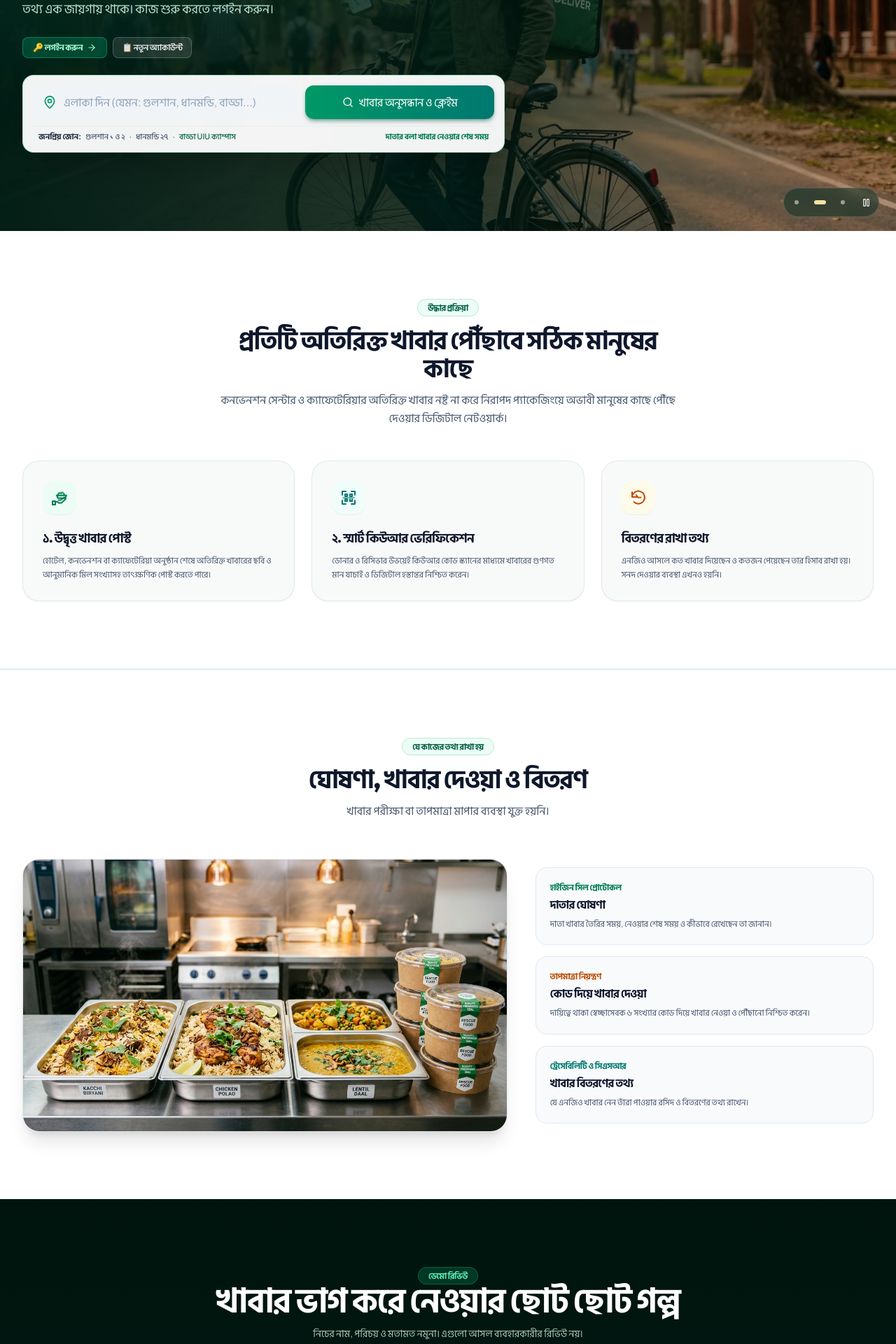
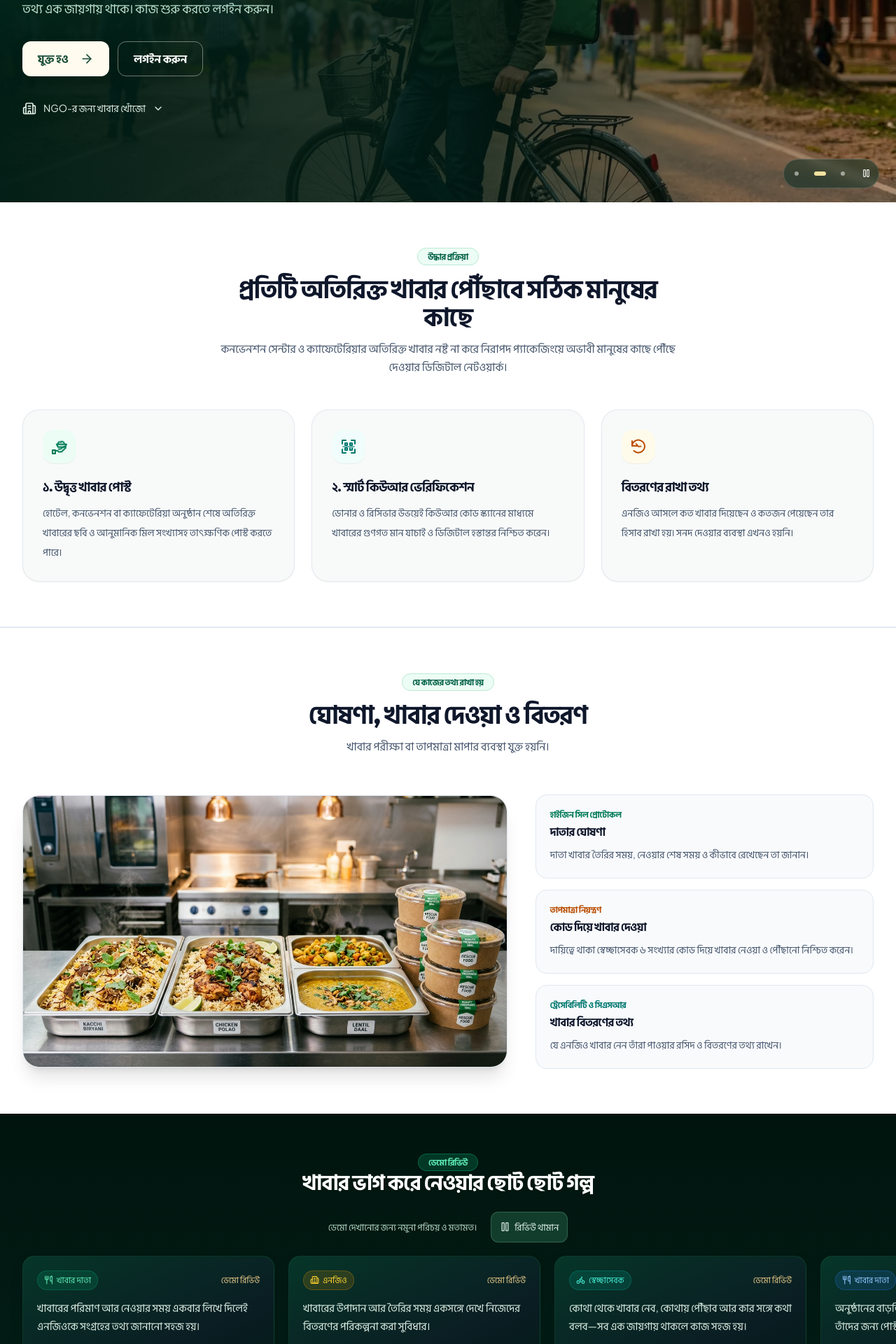
Before and after one commit to mahamudul-hasan7/shearbitebd, a Next.js app: page / in a window 1280 px wide. Shown: the part 380-2300 px from the top of the page at 70% size. Built offline with nearby package versions, Linux system fonts and the light colour scheme; no server answers.

Commit message:
Improve landing page actions, readability and compact reviews

```diff
--- a/src/components/home/home-responsive.module.css
+++ b/src/components/home/home-responsive.module.css
@@ -1 +1,95 @@
-@media(max-width:1023px) { .desktop { display:none; } }
+@media (max-width: 1023px) {
+  .desktop {
+    display: none;
+  }
+}
+
+.heroActions {
+  display: flex;
+  align-items: center;
+  flex-wrap: wrap;
+  gap: 12px;
+  padding-top: 8px;
+}
+
+.primaryAction,
+.secondaryAction {
+  display: inline-flex;
+  min-height: 50px;
+  align-items: center;
+  justify-content: center;
+  gap: 16px;
+  padding: 12px 22px;
+  border-radius: 12px;
+  font-size: 16px;
+  font-weight: 650;
+  line-height: 1.5;
+  transition: background 150ms, color 150ms;
+}
+
+.primaryAction {
+  background: #fffcef;
+  color: #164b35;
+  box-shadow: 0 4px 16px #001c1926;
+}
+
+.primaryAction:hover {
+  background: #e6f0d9;
+}
+
+.secondaryAction {
+  border: 1px solid #ffffff66;
+  color: #fff;
+}
+
+.secondaryAction:hover {
+  background: #ffffff14;
+}
+
+.foodSearch {
+  max-width: 688px;
+}
+
+.foodSearch > summary {
+  display: flex;
+  width: fit-content;
+  min-height: 44px;
+  align-items: center;
+  gap: 10px;
+  color: #e2f2e9;
+  font-size: 14px;
+  line-height: 1.6;
+  cursor: pointer;
+  list-style: none;
+}
+
+.foodSearch > summary::-webkit-details-marker {
+  display: none;
+}
+
+.foodSearch > summary > svg:last-child {
+  transition: transform 150ms;
+}
+
+.foodSearch[open] > summary > svg:last-child {
+  transform: rotate(180deg);
+}
+
+.foodSearch > form {
+  margin-top: 8px;
+}
+
+.primaryAction:focus-visible,
+.secondaryAction:focus-visible,
+.foodSearch > summary:focus-visible {
+  outline: 3px solid #f1e2a0;
+  outline-offset: 4px;
+}
+
+@media (prefers-reduced-motion: reduce) {
+  .primaryAction,
+  .secondaryAction,
+  .foodSearch > summary > svg {
+    transition: none;
+  }
+}
--- a/src/components/home/home-view.tsx
+++ b/src/components/home/home-view.tsx
@@ -16,6 +16,7 @@ import Image from "next/image";
 import { useRouter } from "next/navigation";
 import {
   ArrowRight,
+  Building2,
   ChevronDown,
   Clock,
   HelpCircle,
@@ -29,7 +30,7 @@ import {
 } from "lucide-react";
 import { BrandLogo } from "@/components/brand/brand-logo";
 import { ReviewTrainMarquee } from "@/components/home/review-train-marquee";
-import { useMockAuth } from "@/features/auth/mock-auth";
+import { getRoleLandingRoute, useMockAuth } from "@/features/auth/mock-auth";
 import { UserRole } from "@/lib/constants/roles";
 import { ROUTES } from "@/lib/routes";
 import { cn } from "@/lib/utils";
@@ -311,6 +312,7 @@ export function HomeView() {
   const tx = useUiText();
   const router = useRouter();
   const { session } = useMockAuth();
+  const primaryHref = session ? getRoleLandingRoute(session.role) : ROUTES.auth.roleSelection;
   const { language: lang, setLanguage: setLang } = useLanguage();
   const [activeNav, setActiveNav] = useState<string>("hero");
   const [isMobileMenuOpen, setIsMobileMenuOpen] = useState(false);
@@ -659,23 +661,22 @@ export function HomeView() {
                 {t.hero.subtitle}
               </p>
 
-              {/* Direct Access CTA Bar for Mobile & Desktop - Compact & Balanced */}
-              <div className={cn("flex flex-wrap items-center gap-2 pt-0.5", mobile.actions)}>
-                <Link
-                  href={ROUTES.auth.login}
-                  className="inline-flex items-center gap-1.5 rounded-lg bg-emerald-500/25 border border-emerald-400/40 px-3.5 py-1.5 text-xs font-bold text-emerald-200 hover:bg-emerald-500/35 transition-all active:scale-95 touch-manipulation cursor-pointer font-heading"
-                >
-                  <span>{tx("🔑 ড্যাশবোর্ড লগইন")}</span>
-                  <ArrowRight className="size-3.5" />
+              <div className={responsive.heroActions}>
+                <Link href={primaryHref} className={responsive.primaryAction}>
+                  {tx(session ? "Continue to dashboard" : "Join ShareBite")}
+                  <ArrowRight className="size-5" aria-hidden="true" />
                 </Link>
-                <Link
-                  href={ROUTES.auth.roleSelection}
-                  className="inline-flex items-center gap-1.5 rounded-lg border border-white/20 bg-white/10 px-3 py-1.5 text-xs font-semibold text-white/90 hover:bg-white/20 transition-all active:scale-95 touch-manipulation cursor-pointer font-heading"
-                >
-                  <span>{tx("📋 নতুন একাউন্ট")}</span>
-                </Link>
+                {!session && <Link href={ROUTES.auth.login} className={responsive.secondaryAction}>
+                  {t.nav.login}
+                </Link>}
               </div>
 
+              <details className={responsive.foodSearch}>
+                <summary>
+                  <Building2 className="size-5" aria-hidden="true" />
+                  {tx("Find food for your NGO")}
+                  <ChevronDown className="size-4" aria-hidden="true" />
+                </summary>
                 {/* Integrated Search & Action Box (Floating Glass Style) */}
                 <form onSubmit={handleHeroSearchSubmit} className={cn("rounded-2xl border border-emerald-500/30 bg-white/95 p-3 shadow-2xl backdrop-blur-md sm:p-3.5 text-left", mobile.search)}>
                   <div className={cn("grid gap-2 sm:grid-cols-12", mobile.searchRow)}>
@@ -728,6 +729,7 @@ export function HomeView() {
                     <span className="text-emerald-700 font-extrabold">{t.hero.urgentTag}</span>
                   </div>
                 </form>
+              </details>
 
             </div>
 
@@ -738,7 +740,7 @@ export function HomeView() {
       </section>
 
       {/* 3. Bento Grid: Civic Infrastructure in Action (উদ্ধার প্রক্রিয়া) */}
-      <section id="how-it-works" className="py-20 sm:py-24 bg-white border-b border-slate-200/90">
+      <section id="how-it-works" className="py-14 sm:py-16 bg-white border-b border-slate-200/90">
         <div className="mx-auto max-w-7xl px-4 sm:px-6 lg:px-8">
           <div className="text-center max-w-2xl mx-auto">
             <span className="rounded-full bg-emerald-50 px-3.5 py-1 text-xs font-extrabold uppercase tracking-wider text-emerald-800 font-heading border border-emerald-600/20">
@@ -761,7 +763,7 @@ export function HomeView() {
               <h3 className="mt-5 text-lg font-black text-slate-900 font-heading">
                 {t.bento.card1Title}
               </h3>
-              <p className="mt-2 text-xs leading-relaxed text-slate-600">
+              <p className="mt-2 text-sm leading-7 text-slate-600">
                 {t.bento.card1Desc}
               </p>
             </div>
@@ -774,7 +776,7 @@ export function HomeView() {
               <h3 className="mt-5 text-lg font-black text-slate-900 font-heading">
                 {t.bento.card2Title}
               </h3>
-              <p className="mt-2 text-xs leading-relaxed text-slate-600">
+              <p className="mt-2 text-sm leading-7 text-slate-600">
                 {t.bento.card2Desc}
               </p>
             </div>
@@ -787,7 +789,7 @@ export function HomeView() {
               <h3 className="mt-5 text-lg font-black text-slate-900 font-heading">
                 {t.bento.card3Title}
               </h3>
-              <p className="mt-2 text-xs leading-relaxed text-slate-600">
+              <p className="mt-2 text-sm leading-7 text-slate-600">
                 {t.bento.card3Desc}
               </p>
             </div>
@@ -796,7 +798,7 @@ export function HomeView() {
       </section>
 
       {/* 5. Food Safety & Packaging Standards */}
-      <section id="standards" className="border-t border-slate-200/90 bg-white py-20 sm:py-24">
+      <section id="standards" className="border-t border-slate-200/90 bg-white py-14 sm:py-16">
         <div className="mx-auto max-w-7xl px-4 sm:px-6 lg:px-8">
           <div className="text-center max-w-2xl mx-auto">
             <span className="rounded-full bg-emerald-50 px-3.5 py-1 text-xs font-extrabold uppercase tracking-wider text-emerald-800 font-heading border border-emerald-600/20">
@@ -831,7 +833,7 @@ export function HomeView() {
                 <h4 className="mt-1 text-base font-bold text-slate-900 font-heading">
                   {t.standards.card1Title}
                 </h4>
-                <p className="mt-1.5 text-xs leading-relaxed text-slate-600">
+                <p className="mt-1.5 text-sm leading-7 text-slate-600">
                   {t.standards.card1Desc}
                 </p>
               </div>
@@ -843,7 +845,7 @@ export function HomeView() {
                 <h4 className="mt-1 text-base font-bold text-slate-900 font-heading">
                   {t.standards.card2Title}
                 </h4>
-                <p className="mt-1.5 text-xs leading-relaxed text-slate-600">
+                <p className="mt-1.5 text-sm leading-7 text-slate-600">
                   {t.standards.card2Desc}
                 </p>
               </div>
@@ -855,7 +857,7 @@ export function HomeView() {
                 <h4 className="mt-1 text-base font-bold text-slate-900 font-heading">
                   {t.standards.card3Title}
                 </h4>
-                <p className="mt-1.5 text-xs leading-relaxed text-slate-600">
+                <p className="mt-1.5 text-sm leading-7 text-slate-600">
                   {t.standards.card3Desc}
                 </p>
               </div>
@@ -865,29 +867,26 @@ export function HomeView() {
       </section>
 
       {/* 7. Clearly labelled fictional demo reviews */}
-      <section id="impact" className="py-20 sm:py-24 bg-gradient-to-b from-[#01140e] to-[#021f17] text-white">
+      <section id="impact" className="py-12 sm:py-14 bg-gradient-to-b from-[#01140e] to-[#021f17] text-white">
         <div className="mx-auto max-w-7xl px-4 sm:px-6 lg:px-8">
           <div className="text-center max-w-2xl mx-auto space-y-3">
             <span className="rounded-full bg-emerald-500/20 px-3.5 py-1 text-xs font-extrabold uppercase tracking-wider text-emerald-300 font-heading border border-emerald-400/30">
               {t.stories.badge}
             </span>
-            <h2 className="text-3xl font-black tracking-tight sm:text-4xl lg:text-5xl font-heading">
+            <h2 className="text-2xl font-bold tracking-tight sm:text-3xl font-heading">
               {t.stories.title}
             </h2>
-            <p className="text-xs sm:text-sm text-emerald-100/80 leading-relaxed">
-              {t.stories.subtitle}
-            </p>
           </div>
 
           {/* Continuous Infinite Review Train Animation */}
-          <div className="mt-10 sm:mt-12 -mx-4 sm:-mx-6 lg:-mx-8">
-            <ReviewTrainMarquee lang={lang} />
+          <div className="mt-6 -mx-4 sm:-mx-6 lg:-mx-8">
+            <ReviewTrainMarquee lang={lang} compact />
           </div>
         </div>
       </section>
 
       {/* 8. NEW: Frequently Asked Questions (FAQ Accordion) */}
-      <section id="faq" className="py-20 sm:py-24 bg-white border-t border-slate-200/90">
+      <section id="faq" className="py-14 sm:py-16 bg-white border-t border-slate-200/90">
         <div className="mx-auto max-w-4xl px-4 sm:px-6 lg:px-8">
           <div className="text-center space-y-3">
             <span className="inline-flex items-center gap-1.5 rounded-full bg-emerald-50 px-3.5 py-1 text-xs font-extrabold uppercase tracking-wider text-emerald-800 font-heading border border-emerald-600/20">
@@ -913,6 +912,8 @@ export function HomeView() {
                   <button
                     type="button"
                     onClick={() => setOpenFaqIndex(isOpen ? null : idx)}
+                    aria-expanded={isOpen}
+                    aria-controls={isOpen ? `landing-faq-answer-${idx}` : undefined}
                     className="flex w-full items-center justify-between p-5 text-left font-heading text-sm sm:text-base font-bold text-slate-900 hover:text-emerald-700 transition-colors cursor-pointer"
                   >
                     <span>{item.q}</span>
@@ -926,7 +927,7 @@ export function HomeView() {
                     </span>
                   </button>
                   {isOpen && (
-                    <div className="px-5 pb-5 pt-1 text-xs sm:text-sm leading-relaxed text-slate-600 font-normal border-t border-slate-200/60 bg-white">
+                    <div id={`landing-faq-answer-${idx}`} className="px-5 pb-5 pt-3 text-sm leading-7 text-slate-600 font-normal border-t border-slate-200/60 bg-white">
                       {item.a}
                     </div>
                   )}
@@ -940,14 +941,14 @@ export function HomeView() {
       {/* 9. Partner Logos Strip */}
       <section id="partners" className="border-y border-slate-200/90 bg-[#f8faf9] py-14">
         <div className="mx-auto max-w-7xl px-4 sm:px-6 lg:px-8">
-          <p className="text-center text-xs font-extrabold uppercase tracking-widest text-slate-400 font-heading">
+          <p className="text-center text-sm font-semibold text-slate-600 font-heading">
             {t.partnersTitle}
           </p>
           <div className="mt-8 grid grid-cols-2 gap-4 sm:grid-cols-3 md:grid-cols-6 text-center">
             {t.partnersList.map((partner) => (
               <div
                 key={partner}
-                className="flex h-14 items-center justify-center rounded-xl border border-slate-200/80 bg-white px-3 text-xs font-extrabold text-slate-700 shadow-2xs font-heading"
+                className="flex h-14 items-center justify-center rounded-xl border border-slate-200/80 bg-white px-3 text-sm font-extrabold text-slate-700 shadow-2xs font-heading"
               >
                 {partner}
               </div>
@@ -989,7 +990,7 @@ export function HomeView() {
         <div className="mx-auto max-w-7xl px-4 sm:px-6 lg:px-8 space-y-6">
           <div className="flex flex-col items-center justify-between gap-6 sm:flex-row">
             <BrandLogo />
-            <div className="flex flex-wrap items-center justify-center gap-6 text-xs font-bold text-slate-700 font-heading">
+            <div className="flex flex-wrap items-center justify-center gap-6 text-sm font-bold text-slate-700 font-heading">
               <Link href={ROUTES.donor.dashboard} className="hover:text-emerald-700">{t.nav.donorPortal}</Link>
               <Link href={ROUTES.ngo.dashboard} className="hover:text-emerald-700">{t.nav.ngoPortal}</Link>
               <Link href={ROUTES.volunteer.dashboard} className="hover:text-emerald-700">{t.nav.volunteerPortal}</Link>
@@ -997,7 +998,7 @@ export function HomeView() {
             </div>
           </div>
 
-          <div className="border-t border-slate-100 pt-6 flex flex-col sm:flex-row items-center justify-between gap-3 text-xs text-slate-500 text-center sm:text-left">
+          <div className="border-t border-slate-100 pt-6 flex flex-col sm:flex-row items-center justify-between gap-3 text-sm text-slate-600 text-center sm:text-left">
             <p>{t.footer.copyright}</p>
             <p className="font-semibold text-emerald-800 font-heading">{t.footer.helpline}</p>
           </div>
--- a/src/components/home/mobile-home-view.tsx
+++ b/src/components/home/mobile-home-view.tsx
@@ -3,7 +3,7 @@
 import { useEffect, useRef, useState, type MouseEvent } from "react";
 import Link from "next/link";
 import { useRouter } from "next/navigation";
-import { ArrowRight, ArrowUpRight, Bike, Building2, ChevronDown, HeartHandshake, KeyRound, Leaf, Menu, Utensils, X } from "lucide-react";
+import { ArrowRight, ArrowUpRight, Bike, Building2, ChevronDown, KeyRound, Leaf, Menu, Utensils, X } from "lucide-react";
 import { BrandLogo } from "@/components/brand/brand-logo";
 import { LanguageSwitch } from "@/components/ui/language-switch";
 import { ReviewTrainMarquee } from "./review-train-marquee";
@@ -151,7 +151,6 @@ export function MobileHomeView() {
           <p className={styles.intro}>{tx("Extra food can go further. Donors, NGOs and riders make it happen together.")}</p>
           <Link className={styles.heroAction} href={primaryHref}>{tx(primaryLabel)}<ArrowUpRight size={20} aria-hidden="true" /></Link>
         </div>
-        <span className={styles.photoCredit}><HeartHandshake size={14} aria-hidden="true" />{tx("A little sharing goes a long way")}</span>
       </section>
 
       <section id="mobile-roles" className={`${styles.section} ${styles.rolesSection}`} aria-labelledby="mobile-roles-title">
--- a/src/components/home/review-train-marquee.module.css
+++ b/src/components/home/review-train-marquee.module.css
@@ -11,11 +11,8 @@
 .card { display: flex; flex-direction: column; width: min(390px, calc(100vw - 32px)); min-height: 277px; flex-shrink: 0; padding: 23px; border: 1px solid #17613d66; border-radius: 22px; background: linear-gradient(155deg, #073a2bde, #0b1e25ed 60%, #011a13); box-shadow: 0 10px 22px #0000001c; }
 .card:focus-visible { outline: 2px solid #82d9ad; outline-offset: -3px; }
 .topLine { display: flex; align-items: center; justify-content: space-between; gap: 10px; }
-.roleBadge { display: inline-flex; align-items: center; gap: 5px; padding: 4px 9px; border-width: 1px; border-radius: 30px; font-size: 11px; line-height: 1.5; }
-.demoBadge { color: #e9cc89; font-size: 11px; white-space: nowrap; }
-.rating { display: flex; align-items: center; gap: 7px; margin-top: 17px; color: #f7c857; font-size: 12px; }
-.stars { display: flex; gap: 3px; }
-.ratingNote { color: #91b9a5; font-size: 10px; }
+.roleBadge { display: inline-flex; align-items: center; gap: 5px; padding: 4px 9px; border-width: 1px; border-radius: 30px; font-size: 12px; line-height: 1.5; }
+.demoBadge { color: #e9cc89; font-size: 12px; white-space: nowrap; }
 .quote { margin: 15px 0 22px; display: grid; gap: 8px; color: #ddf1e6; }
 .quote > svg { color: #5b9e7c; }
 .quote > p { margin: 0; font-size: 15px; line-height: 1.8; font-weight: 400; }
@@ -26,25 +23,48 @@
 .profileText > p { margin: 3px 0 0; color: #9fc7b3; font-size: 11px; }
 .location { display: inline-flex; align-items: center; gap: 3px; margin-left: auto; color: #8eab9f; font-size: 10px; white-space: nowrap; }
 .hint { text-align: center; padding: 16px 20px 0; color: #9ac4ad; font-size: 12px; }
-.compact .controls { flex-wrap:nowrap; justify-content:space-between; gap:12px; padding:0 18px 12px; text-align:left; font-size:11px; line-height:1.7; }
+.compact .controls { flex-wrap:nowrap; justify-content:space-between; gap:12px; padding:0 18px 12px; text-align:left; font-size:13px; line-height:1.7; }
 .compact .controls > p { flex:1; min-width:0; }
-.compact .pauseButton { flex-shrink:0; gap:6px; padding:8px 10px; font-size:11px; transition:background 150ms,color 150ms,border-color 150ms; }
+.compact .pauseButton { flex-shrink:0; gap:6px; padding:8px 12px; font-size:13px; transition:background 150ms,color 150ms,border-color 150ms; }
 .compact .pauseButton:focus-visible { outline:3px solid #51b68b; outline-offset:3px; }
 .compact .window { display:block; padding:5px 18px; }
 .compact .track { animation-duration:85s; }
 .compact .group { gap:12px; padding-right:12px; }
-.compact .card { width:min(310px,calc(100vw - 88px)); min-height:230px; padding:16px; border-radius:17px; }
-.compact .roleBadge,.compact .demoBadge { font-size:10px; }
-.compact .rating { margin-top:12px; }
+.compact .card { width:min(310px,calc(100vw - 88px)); min-height:200px; padding:16px; border-radius:17px; }
+.compact .roleBadge,.compact .demoBadge { font-size:12px; }
 .compact .quote { display:block; margin:12px 0 17px; }
 .compact .quote > svg { display:none; }
-.compact .quote > p { font-size:14px; line-height:1.75; }
+.compact .quote > p { font-size:15px; line-height:1.75; }
 .compact .profile { gap:9px; padding-top:12px; }
 .compact .avatar { width:32px; height:32px; font-size:14px; }
 .compact .profileText > h3 { font-size:14px; }
-.compact .profileText > p { font-size:10px; line-height:1.6; }
+.compact .profileText > p { font-size:12px; line-height:1.6; }
 .compact .location { display:none; }
-.compact .hint { padding:11px 18px 0; font-size:10px; line-height:1.7; }
 @keyframes reviewTrain { from { transform: translate3d(0, 0, 0); } to { transform: translate3d(-50%, 0, 0); } }
 @media (max-width: 639px) { .card { padding: 19px; border-radius: 17px; } .quote > p { font-size: 15px; } .group { gap: 15px; padding-right: 15px; } .window { gap: 15px; } }
 @media (prefers-reduced-motion: reduce) { .track { animation: none; transform: none; } .window { overflow-x: auto; } .group[aria-hidden="true"] { display: none; } .pauseButton { display: none; } }
+
+@media(min-width:1024px) {
+  .compact .controls { justify-content:center; gap:20px; padding-bottom:14px; }
+  .compact .controls > p { flex:initial; }
+  .compact .card { width:360px; padding:20px; }
+  .compact .group { gap:20px; padding-right:20px; }
+  .compact .window { padding-inline:32px; }
+}
+
+@media (max-width: 639px) {
+  .compact .pauseButton {
+    width: 44px;
+    height: 44px;
+    padding: 0;
+  }
+
+  .compact .pauseButton > span {
+    position: absolute;
+    width: 1px;
+    height: 1px;
+    overflow: hidden;
+    clip-path: inset(50%);
+    white-space: nowrap;
+  }
+}
--- a/src/components/home/review-train-marquee.tsx
+++ b/src/components/home/review-train-marquee.tsx
@@ -1,7 +1,7 @@
 "use client";
 
 import { useState } from "react";
-import { Bike, Building2, MapPin, Pause, Play, Quote, Star, Utensils } from "lucide-react";
+import { Bike, Building2, MapPin, Pause, Play, Quote, Utensils } from "lucide-react";
 import { translateUiText } from "@/lib/i18n/ui-text";
 import styles from "./review-train-marquee.module.css";
 
@@ -39,10 +39,6 @@ function ReviewCard({ item, lang, duplicate }: { item: Review; lang: "bn" | "en"
       <span className={`${styles.roleBadge} ${tones[item.tone]}`}><Icon size={13} aria-hidden="true" />{tx(item.role)}</span>
       <span className={styles.demoBadge}>{tx("Demo review")}</span>
     </div>
-    <div className={styles.rating}>
-      <span aria-hidden="true" className={styles.stars}>{[0, 1, 2, 3, 4].map((star) => <Star size={14} key={star} fill="currentColor" />)}</span>
-      <span>{lang === "bn" ? "৫.০" : "5.0"}</span><span className={styles.ratingNote}>{tx("Sample rating")}</span>
-    </div>
     <blockquote className={styles.quote}><Quote size={19} aria-hidden="true" /><p>{lang === "bn" ? item.quoteBn : item.quoteEn}</p></blockquote>
     <div className={styles.profile}>
       <span className={`${styles.avatar} ${tones[item.tone]}`} aria-hidden="true">{name.charAt(0)}</span>
@@ -59,8 +55,8 @@ export function ReviewTrainMarquee({ lang = "bn", compact = false }: { lang?: "b
   return <div className={`${styles.root} ${compact ? styles.compact : ""}`} data-paused={paused} data-testid="demo-reviews">
     <div className={styles.controls}>
       <p>{tx("Fictional profiles and comments for the demo.")}</p>
-      <button className={styles.pauseButton} type="button" aria-pressed={paused} onClick={() => setPaused((value) => !value)}>
-        {paused ? <Play size={15} aria-hidden="true" /> : <Pause size={15} aria-hidden="true" />}{paused ? tx("Resume reviews") : tx("Pause reviews")}
+      <button className={styles.pauseButton} type="button" aria-label={paused ? tx("Resume reviews") : tx("Pause reviews")} aria-pressed={paused} onClick={() => setPaused((value) => !value)}>
+        {paused ? <Play size={15} aria-hidden="true" /> : <Pause size={15} aria-hidden="true" />}<span>{paused ? tx("Resume reviews") : tx("Pause reviews")}</span>
       </button>
     </div>
     <div className={styles.window}>
@@ -70,6 +66,6 @@ export function ReviewTrainMarquee({ lang = "bn", compact = false }: { lang?: "b
         </div>)}
       </div>)}
     </div>
-    <p className={styles.hint}>{tx("Pause the reviews to read, or hover over a card.")}</p>
+    {!compact && <p className={styles.hint}>{tx("Pause the reviews to read, or hover over a card.")}</p>}
   </div>;
 }
```
Also changed, not shown: src/components/home/mobile-home-view.module.css (+12 -15 lines). Lines whose indentation alone changed are shown as unchanged.
